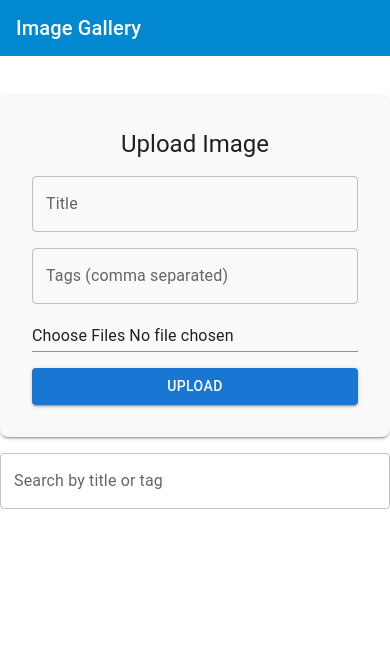
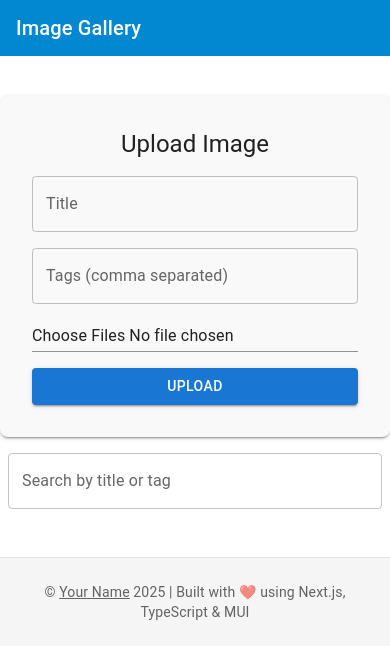
Before and after one commit to Rahul-4u/image-gallery, a Next.js app: page / in a window 390 px wide. Shown: the top 658 px of the page. Built offline with nearby package versions, Linux system fonts and the light colour scheme; some icons are missing.

Commit message:
Added pagination, responsive grid layout, and fixed image size in ImageGrid component

```diff
--- a/src/app/imageGrid/page.tsx
+++ b/src/app/imageGrid/page.tsx
@@ -1,6 +1,16 @@
 "use client";
 import React, { useState } from "react";
-import { Grid, Card, CardMedia, IconButton, Dialog, DialogContent, Typography, TextField } from "@mui/material";
+import {
+  Grid,
+  Card,
+  CardMedia,
+  IconButton,
+  Dialog,
+  DialogContent,
+  Typography,
+  TextField,
+  Pagination,
+} from "@mui/material";
 import DeleteIcon from "@mui/icons-material/Delete";
 import ZoomInIcon from "@mui/icons-material/ZoomIn";
 
@@ -8,23 +18,21 @@ type ImageData = {
   id: string;
   url: string;
   title?: string;
+  tags?: string[];
 };
 
 interface ImageGridProps {
   images: ImageData[];
+  handleDelete: (id: string) => void;
 }
-
-
-
- // Handle Open - To show the clicked image in a dialog
 
 const ImageGrid: React.FC<ImageGridProps> = ({ images, handleDelete }) => {
   const [open, setOpen] = useState(false);
   const [selectedImage, setSelectedImage] = useState<ImageData | null>(null);
   const [searchQuery, setSearchQuery] = useState("");
+  const [page, setPage] = useState(1);
+  const imagesPerPage = 6;
 
-
-  //  filter system add fun
   const filteredImages = images.filter((img) => {
     const titleMatch = img.title
       ?.toLowerCase()
@@ -35,42 +43,52 @@ const ImageGrid: React.FC<ImageGridProps> = ({ images, handleDelete }) => {
     return titleMatch || tagMatch;
   });
 
+  const paginatedImages = filteredImages.slice(
+    (page - 1) * imagesPerPage,
+    page * imagesPerPage
+  );
 
   const handleOpen = (image: ImageData) => {
     setSelectedImage(image);
     setOpen(true);
   };
 
-     // Handle Close - Close the dialog
   const handleClose = () => {
     setOpen(false);
     setSelectedImage(null);
   };
 
+  const handlePageChange = (_: React.ChangeEvent<unknown>, value: number) => {
+    setPage(value);
+  };
+
   return (
-    <div className="max-w-7xl mx-auto">
+    <div className="max-w-7xl mx-auto px-2">
       <TextField
         label="Search by title or tag"
         variant="outlined"
         fullWidth
         margin="normal"
         value={searchQuery}
-        onChange={(e) => setSearchQuery(e.target.value)}
+        onChange={(e) => {
+          setSearchQuery(e.target.value);
+          setPage(1); // search করলে pagination reset
+        }}
       />
-      <Grid
-        container
-        spacing={{ xs: 2, md: 3 }}
-        columns={{ xs: 4, sm: 8, md: 12 }}
-      >
-        {filteredImages.map((img) => (
-          <Grid size={{ xs: 2, sm: 4, md: 4 }} key={img.id}>
+      <Grid container spacing={2}>
+        {paginatedImages.map((img) => (
+          <Grid item xs={12} sm={6} md={4} key={img.id}>
             <Card sx={{ position: "relative" }}>
               <CardMedia
                 component="img"
-                height="100"
                 image={img.url}
                 alt={img.title || "Uploaded image"}
-                sx={{ cursor: "pointer" }}
+                sx={{
+                  cursor: "pointer",
+                  height: 200, // Fixed height
+                  width: "100%", // Full width of the card
+                  objectFit: "cover", // Crops nicely
+                }}
                 onClick={() => handleOpen(img)}
               />
               <IconButton
@@ -102,7 +120,19 @@ const ImageGrid: React.FC<ImageGridProps> = ({ images, handleDelete }) => {
         ))}
       </Grid>
 
-      {/* Image Dialog for preview */}
+      {/* Pagination */}
+      {filteredImages.length > imagesPerPage && (
+        <div className="flex justify-center my-4">
+          <Pagination
+            count={Math.ceil(filteredImages.length / imagesPerPage)}
+            page={page}
+            onChange={handlePageChange}
+            color="primary"
+          />
+        </div>
+      )}
+
+      {/* Dialog for image preview */}
       <Dialog open={open} onClose={handleClose} maxWidth="md">
         <DialogContent>
           {selectedImage && (
--- a/src/app/layout.tsx
+++ b/src/app/layout.tsx
@@ -3,6 +3,7 @@ import { Geist, Geist_Mono } from "next/font/google";
 import "./globals.css";
 import ThemeRegistry from "./theme-registry";
 import Navbar from "@/components/Navbar";
+import Footer from "@/components/Footer";
 
 const geistSans = Geist({
   variable: "--font-geist-sans",
@@ -32,7 +33,9 @@ export default function RootLayout({
       >
         <ThemeRegistry>
           <Navbar/>
-          {children}</ThemeRegistry>
+          {children}
+          <Footer/>
+          </ThemeRegistry>
       </body>
     </html>
   );
--- /dev/null
+++ b/src/components/Footer.tsx
@@ -0,0 +1,34 @@
+// components/Footer.tsx
+import { Box, Container, Typography, Link } from "@mui/material";
+
+const Footer = () => {
+  return (
+    <Box
+      component="footer"
+      sx={{
+        backgroundColor: "#f5f5f5",
+        py: 3,
+        mt: 5,
+        borderTop: "1px solid #e0e0e0",
+      }}
+    >
+      <Container maxWidth="lg">
+        <Typography variant="body2" color="textSecondary" align="center">
+          {"© "}
+          <Link
+            color="inherit"
+            href="https://your-portfolio-link.com"
+            target="_blank"
+          >
+            Your Name
+          </Link>{" "}
+          {new Date().getFullYear()}
+          {" | "}
+          Built with ❤️ using Next.js, TypeScript & MUI
+        </Typography>
+      </Container>
+    </Box>
+  );
+};
+
+export default Footer;
```
Lines whose indentation alone changed are shown as unchanged.
